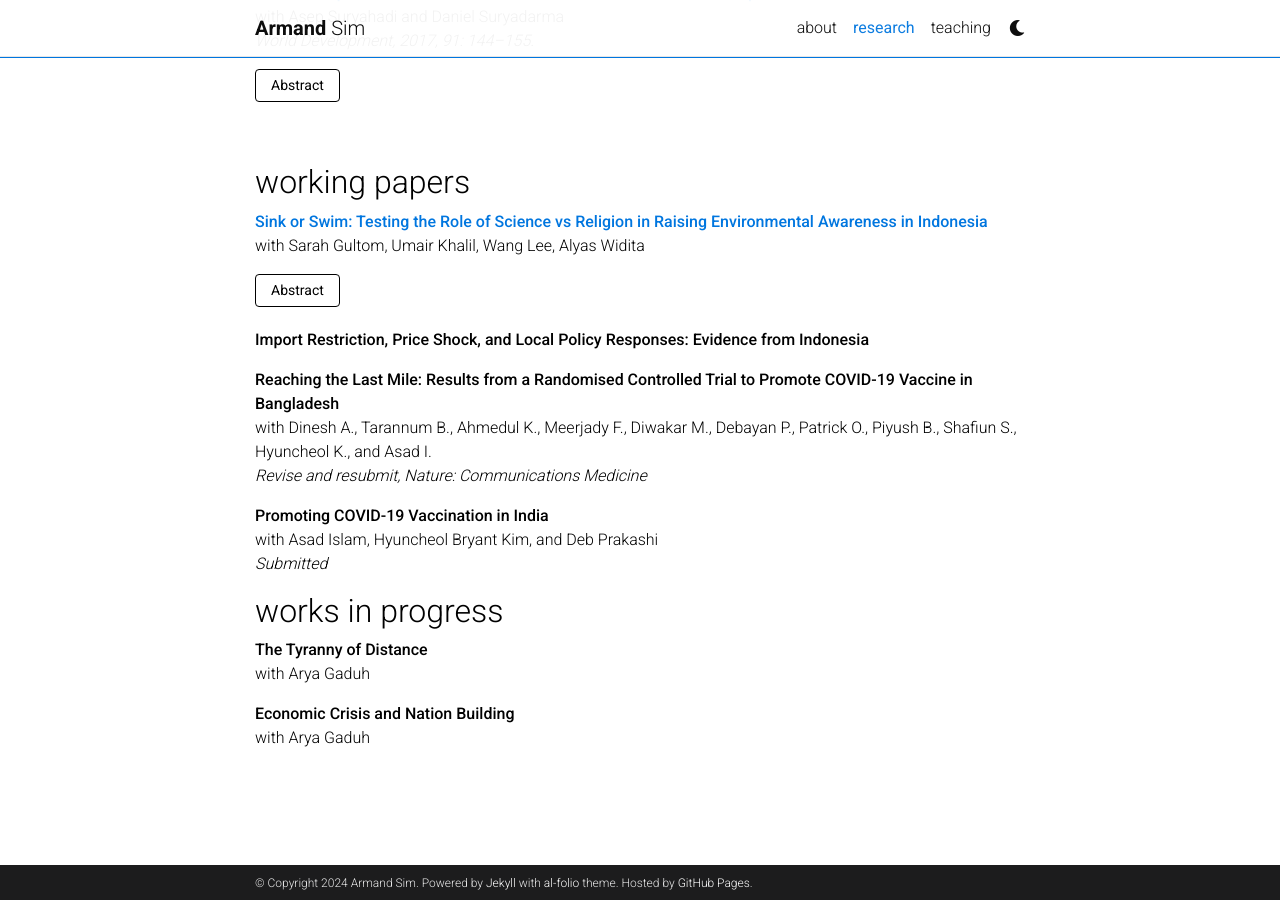
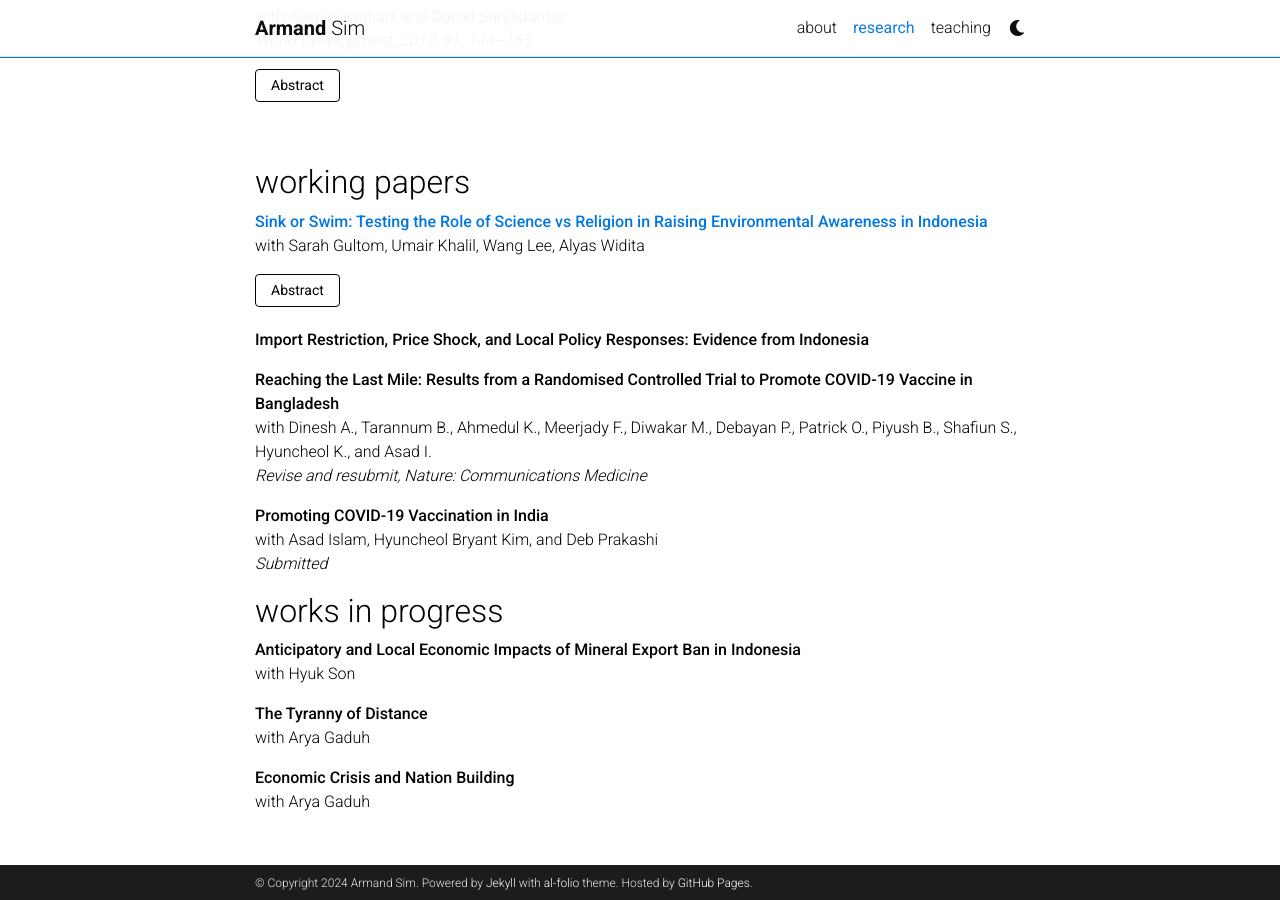
Before and after one commit to armandsim/armandsim.github.io, a Jekyll site: the page built from _pages/research.md, in a window 1280 px wide and 900 px high, scrolled down 558 px. Built offline with Jekyll 4.4.1, drawn with Linux system fonts in a browser that asks for light colours; comment, search, counter and statistics services are not loaded; a style sheet for code colours, icons or effects is not loaded.

Commit message:
Update research.md

```diff
--- a/_pages/research.md
+++ b/_pages/research.md
@@ -156,6 +156,9 @@ with Asad Islam, Hyuncheol Bryant Kim, and Deb Prakashi <br>
 
 ## works in progress
 
+**Anticipatory and Local Economic Impacts of Mineral Export Ban in Indonesia** <br>
+with Hyuk Son <br>
+
 **The Tyranny of Distance** <br>
 with Arya Gaduh <br>
 
```
